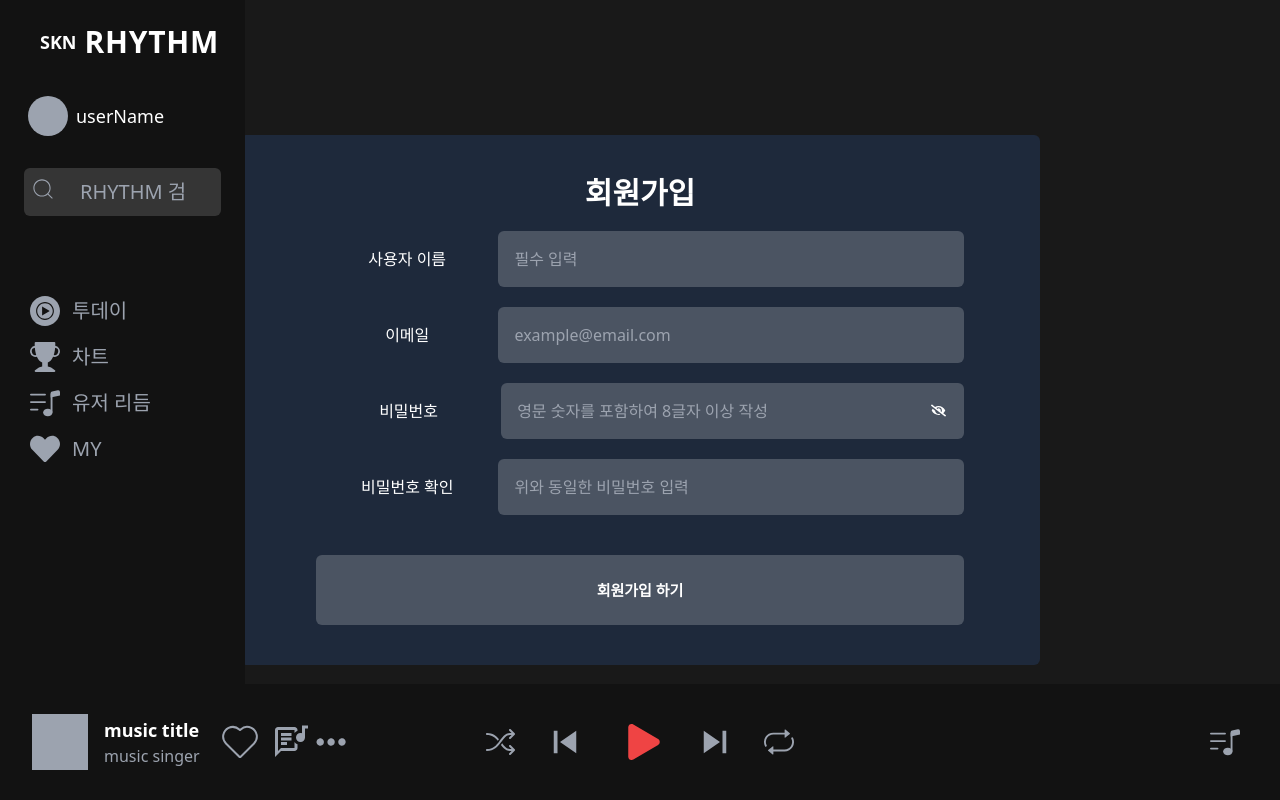
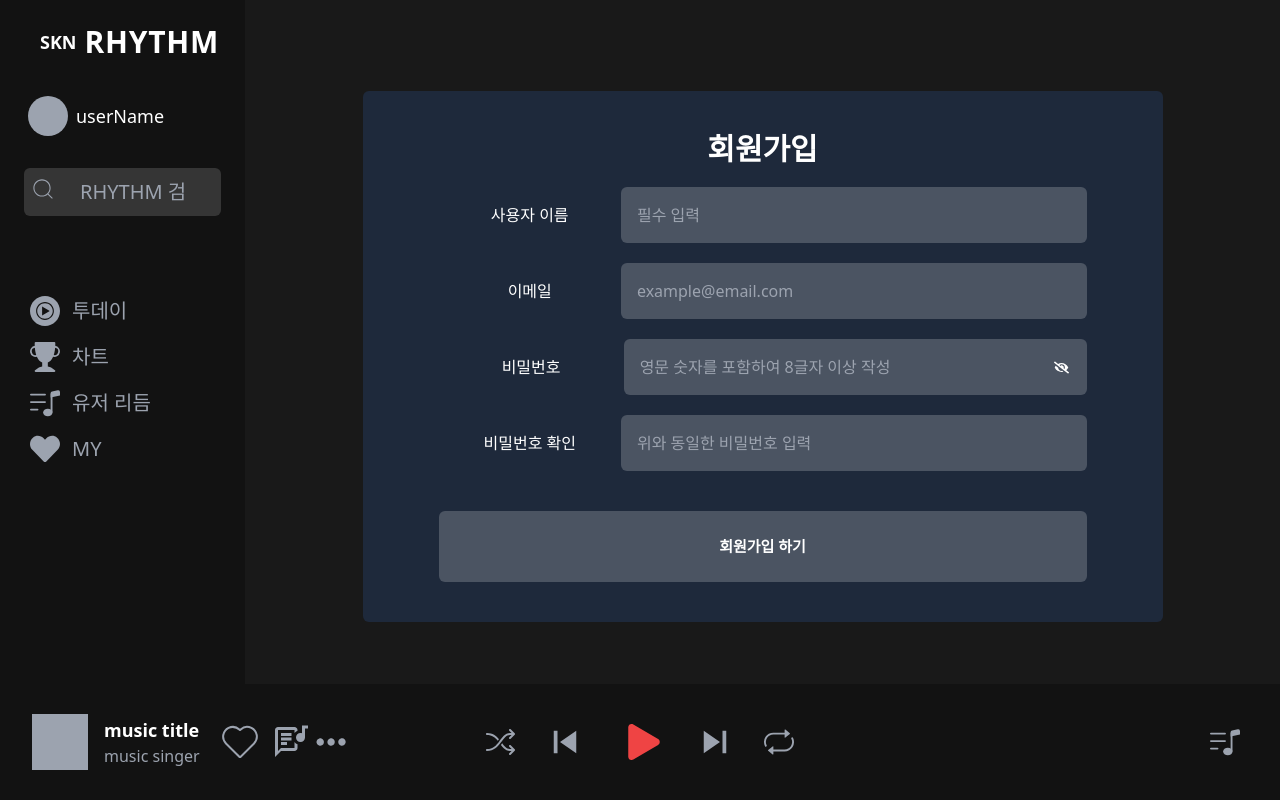
Before and after one commit to sinwoojin/Rhythm_2, a Next.js app: page /sign-up in a window 1280 px wide. Built offline with nearby package versions, Linux system fonts and the light colour scheme; no server answers.

Commit message:
design: 회원가입 만들기 완성본

```diff
--- a/app/(providers)/(root)/(auth)/sign-up/_components/SIgnUpForm.tsx
+++ b/app/(providers)/(root)/(auth)/sign-up/_components/SIgnUpForm.tsx
@@ -81,7 +81,7 @@ function SIgnUpForm() {
 	};
 
 	return (
-		<div className="bg-black bg-opacity-90  w-full grid place-content-center h-screen">
+		<div className="bg-black bg-opacity-90  w-[calc(100%-245px)] ml-[245px] grid place-content-center min-h-[calc(100vh-87px)]">
 			<form
 				onSubmit={handleSubmitSignUp}
 				className="px-10 py-10 rounded-md items-center items-center  bg-slate-800 w-[800px]"
--- a/app/(providers)/(root)/_components/_Page/Page.tsx
+++ b/app/(providers)/(root)/_components/_Page/Page.tsx
@@ -1,4 +1,4 @@
-import React, { PropsWithChildren } from "react";
+import { PropsWithChildren } from "react";
 
 interface PageProps {
 	title?: string;
@@ -6,7 +6,7 @@ interface PageProps {
 
 function Page({ children, title }: PropsWithChildren<PageProps>) {
 	return (
-    <main className="ml-[245px] min-w-[calc(100%-245px)] mb-[87px] overflow-y-auto h-full px-11 pt-16 bg-[#121212] text-white">
+		<main className="ml-[245px] min-w-[calc(100%-245px)] mb-[87px] overflow-y-auto h-full px-11 pt-16 bg-[#121212]  text-white">
 			<h2 className="text-4xl font-bold mb-10">{title}</h2>
 			{children}
 		</main>
--- a/app/(providers)/_providers/ModalProvider.tsx
+++ b/app/(providers)/_providers/ModalProvider.tsx
@@ -6,7 +6,6 @@ import LogInModal from "../_components/LogInModal";
 
 function ModalProvider({ children }: PropsWithChildren) {
 	const isModal = useModalStore((state) => state.isModal);
-	console.log(isModal);
 
 	return (
 		<>
```
Lines whose indentation alone changed are shown as unchanged.
